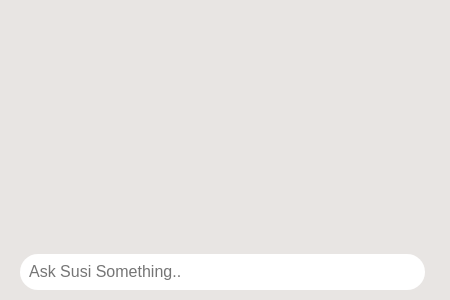
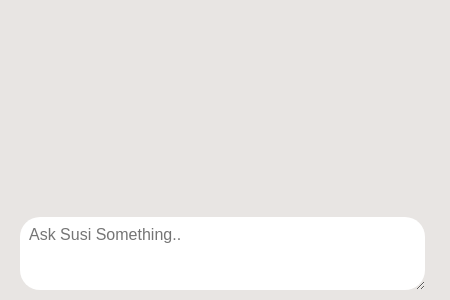
Before and after one commit to fossasia/susi_desktop, an Electron app: page static/index.html in a window 450 px wide. Shown: the part 544-844 px from the top of the page. Drawn offline with Linux system fonts and the light colour scheme; a web font is replaced by a local one.

Commit message:
fixes #18 - Implemented a multiline text box
Now long input is shown across multiple lines

```diff
--- a/src/main.js
+++ b/src/main.js
@@ -53,6 +53,7 @@
   if (!e) e = window.event;
   var keyCode = e.keyCode || e.which;
   if (keyCode == '13'){
+    e.preventDefault();
     let message = text.value;
     send_message(message);
     append(message, { name: "class", val: "from-me" });
--- a/static/index.html
+++ b/static/index.html
@@ -13,7 +13,7 @@
       </section>
       <!-- Message Input Tab -->
       <div class="message-send-tab">
-        <input type="text" class="ui input" placeholder="Ask Susi Something.." id="message-text">
+        <textarea type="text" class="ui input" placeholder="Ask Susi Something.." id="message-text" rows="3"></textarea>
       </div>
     </div>
     <script src="../src/main.js"></script>
--- a/static/main.css
+++ b/static/main.css
@@ -15,7 +15,7 @@
 .ui.input {
   width: 90vw;
   border: 0;
-  border-radius: 600px;
+  border-radius: 20px;
   padding: 9px;
   margin: 0 20px 10px 20px;
 }
```
